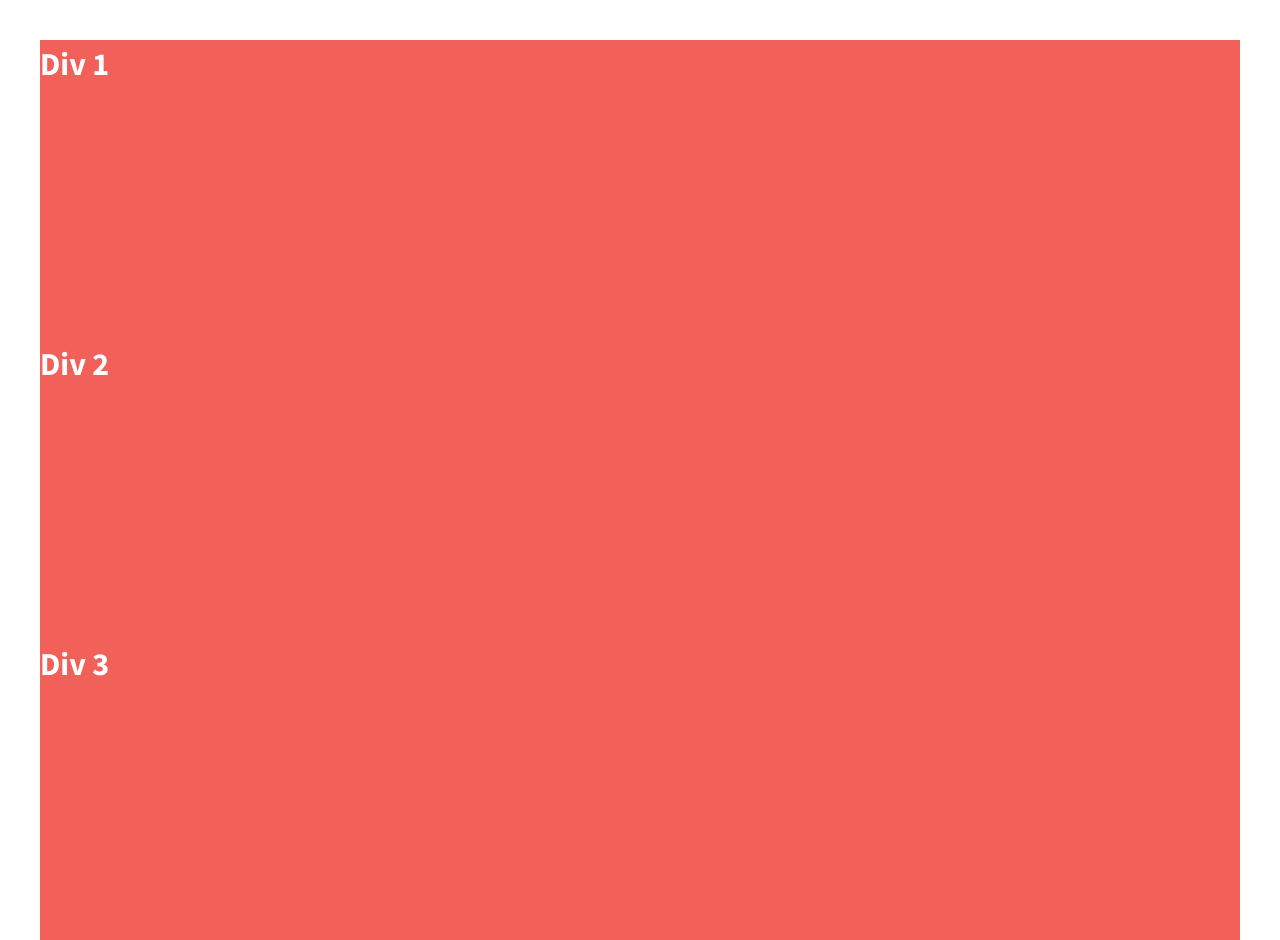
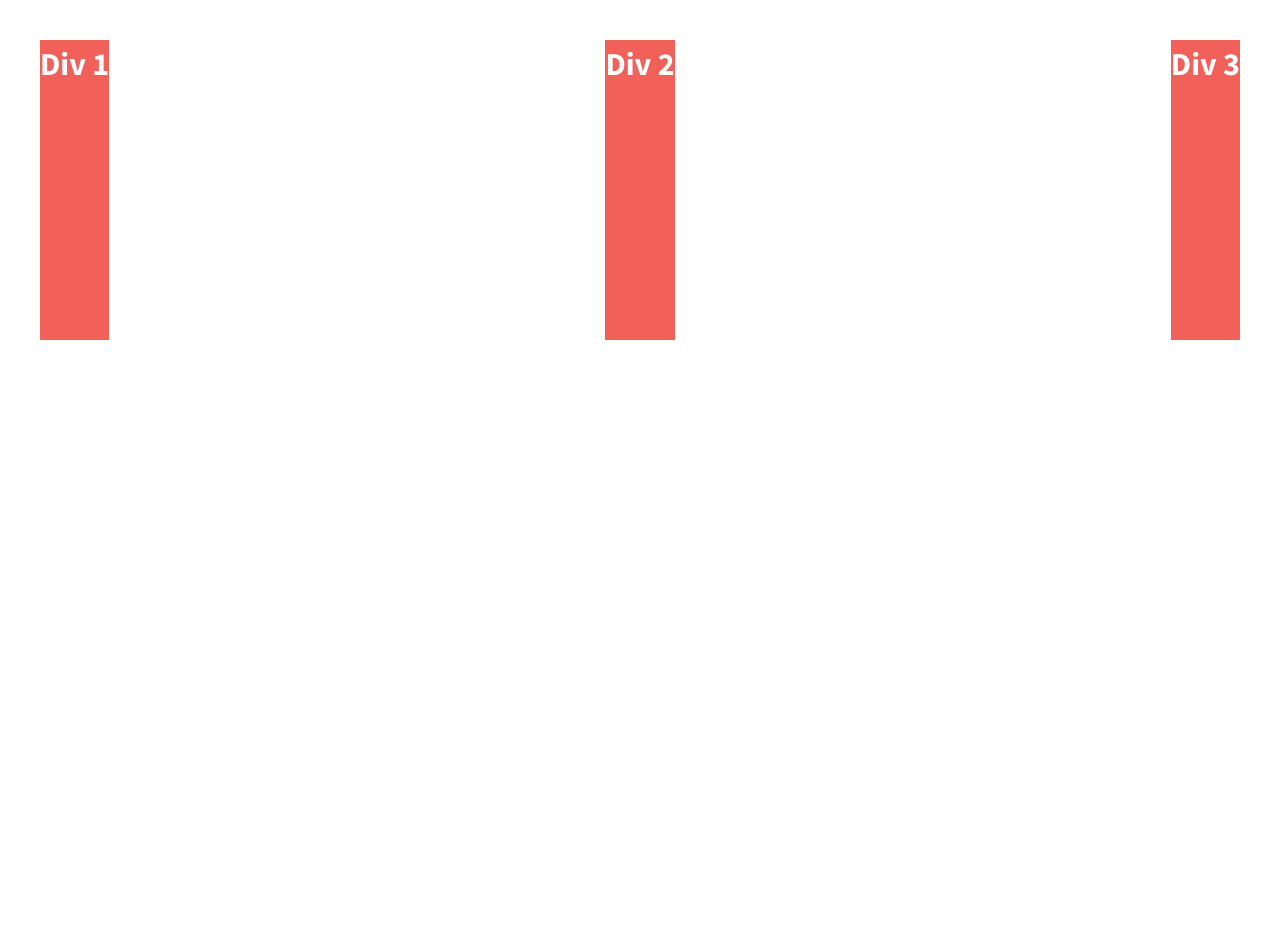
Before and after one commit to stephanieparra/flexbox-center-divs, a plain HTML site: page index.html in a window 1280 px wide. After the commit the page ends 880 px from the top, so only its background shows below. Drawn offline with nearby package versions, Linux system fonts and the light colour scheme.

Commit message:
Added flex to divs

```diff
--- a/css/main.css
+++ b/css/main.css
@@ -95,14 +95,13 @@ textarea {
    Author's custom styles
    ========================================================================== */
 
-
 html {
   background-color: #fff;
   height: 100%;
 }
 
 body {
-  font-family: 'Source Sans Pro', sans-serif;
+  font-family: "Source Sans Pro", sans-serif;
   padding: 2em;
   font-size: 1.25em;
   height: 100%;
@@ -111,19 +110,21 @@ body {
 .wrapper {
   /*add display:flex and set justify-content to space-between*/
   font-weight: 700;
+  display: flex;
+  justify-content: space-between;
 }
 
-.div-1, .div-2, .div-3 {
+.div-1,
+.div-2,
+.div-3 {
   /*give the divs a width of 30%, add display:flex, set justify-content and align-items to center*/
   color: #fff;
   line-height: 1.5em;
   font-size: 1.6em;
   background-color: #f16059;
   height: 300px;
+  display: flex;
 }
-
-
-
 
 /* ==========================================================================
    Helper classes
```
Lines whose indentation alone changed are shown as unchanged.
